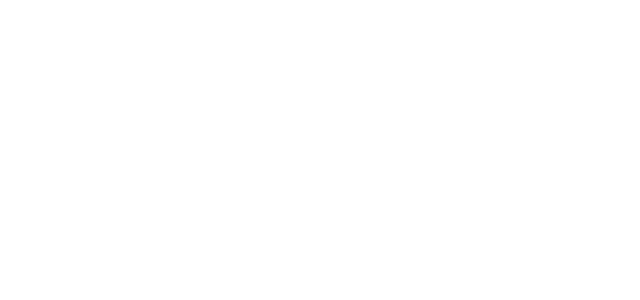
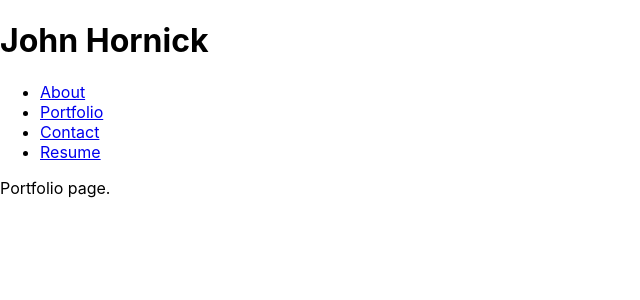
Before and after one commit to hornickjohn/react-portfolio, a React (Create React App) app: page / in a window 1280 px wide. Shown: the top 300 px of the page, without its empty margins (0-640 px from the left). Built offline with nearby package versions, Linux system fonts and the light colour scheme.

Commit message:
Page navigation core functionality.

```diff
--- a/src/App.js
+++ b/src/App.js
@@ -1,7 +1,9 @@
+import Header from './components/Header'
+
 function App() {
   return (
     <div className="App">
-
+      <Header />
     </div>
   );
 }
--- a/src/components/Footer.js
+++ b/src/components/Footer.js
@@ -1,5 +1,6 @@
 import React from 'react';
 
+//TODO remove props if unused
 function Footer(props) {
 
 }
--- a/src/components/Header.js
+++ b/src/components/Header.js
@@ -1,6 +1,11 @@
 import React, { useState } from 'react';
 import Navigation from './Navigation'
+import About from './pages/About';
+import Contact from './pages/Contact';
+import Portfolio from './pages/Portfolio';
+import Resume from './pages/Resume';
 
+//TODO remove props if unused
 export default function Header(props) {
     const [page, setPage] = useState('')
 
@@ -24,7 +29,7 @@
     return (
         <div>
             <header>
-                {/* TODO name/title element floating left in header */}
+                <h1>John Hornick</h1>
                 <Navigation currentPage={page} changePage={changePage} />
             </header>
             {renderPage()}
--- a/src/components/Navigation.js
+++ b/src/components/Navigation.js
@@ -1,7 +1,39 @@
 import React from 'react';
 
+//TODO remove props if unused
 function Navigation(props) {
-
+    return (
+        <ul id="page-nav">
+            <li>
+                <a
+                    href="#about"
+                    onClick={() => props.changePage('About')}
+                    className={props.currentPage === 'About' ? 'active' : ''}
+                >About</a>
+            </li>
+            <li>
+                <a
+                    href="#portfolio"
+                    onClick={() => props.changePage('Portfolio')}
+                    className={props.currentPage === 'Portfolio' ? 'active' : ''}
+                >Portfolio</a>
+            </li>
+            <li>
+                <a
+                    href="#contact"
+                    onClick={() => props.changePage('Contact')}
+                    className={props.currentPage === 'Contact' ? 'active' : ''}
+                >Contact</a>
+            </li>
+            <li>
+                <a
+                    href="#resume"
+                    onClick={() => props.changePage('Resume')}
+                    className={props.currentPage === 'Resume' ? 'active' : ''}
+                >Resume</a>
+            </li>
+        </ul>
+    );
 }
 
 export default Navigation;
--- a/src/components/Project.js
+++ b/src/components/Project.js
@@ -1,5 +1,6 @@
 import React from 'react';
 
+//TODO remove props if unused
 function Project(props) {
 
 }
--- a/src/components/pages/About.js
+++ b/src/components/pages/About.js
@@ -0,0 +1,7 @@
+import React from 'react';
+
+export default function About() {
+    return (
+        <p>About page.</p>
+    );
+}
--- a/src/components/pages/Contact.js
+++ b/src/components/pages/Contact.js
@@ -0,0 +1,7 @@
+import React from 'react';
+
+export default function Contact() {
+    return (
+        <p>Contact page.</p>
+    );
+}
--- a/src/components/pages/Portfolio.js
+++ b/src/components/pages/Portfolio.js
@@ -0,0 +1,7 @@
+import React from 'react';
+
+export default function Portfolio() {
+    return (
+        <p>Portfolio page.</p>
+    );
+}
--- a/src/components/pages/Resume.js
+++ b/src/components/pages/Resume.js
@@ -0,0 +1,7 @@
+import React from 'react';
+
+export default function Resume() {
+    return (
+        <p>Resume page.</p>
+    );
+}
--- a/src/index.css
+++ b/src/index.css
@@ -11,3 +11,7 @@
   font-family: source-code-pro, Menlo, Monaco, Consolas, 'Courier New',
     monospace;
 }
+
+#page-nav a.active {
+  color:red;
+}
```
